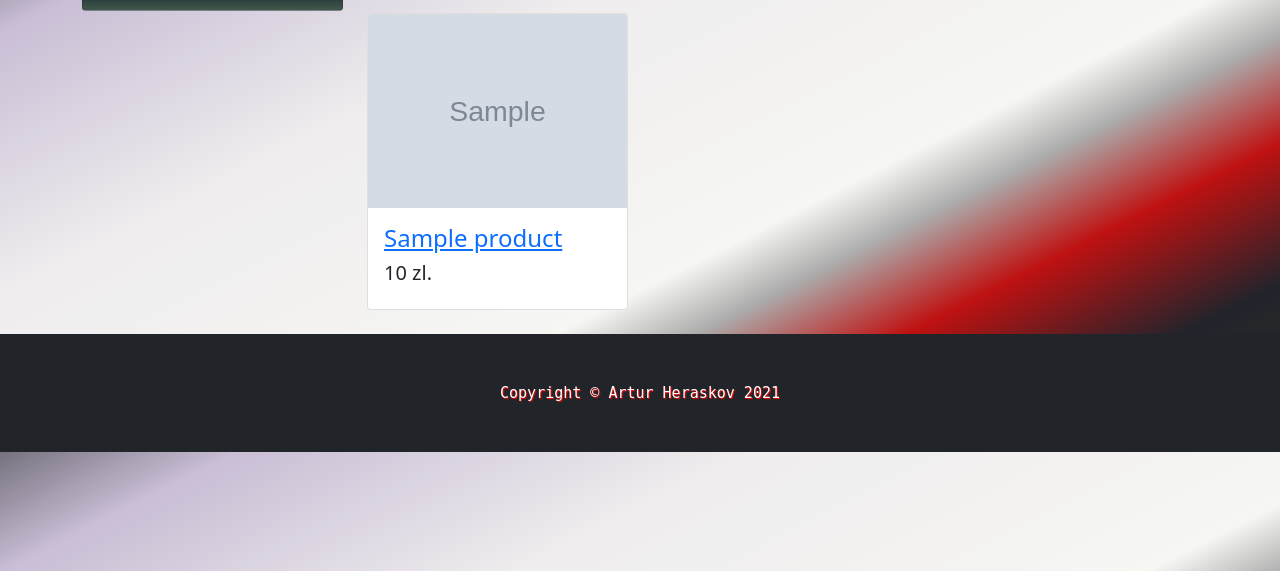
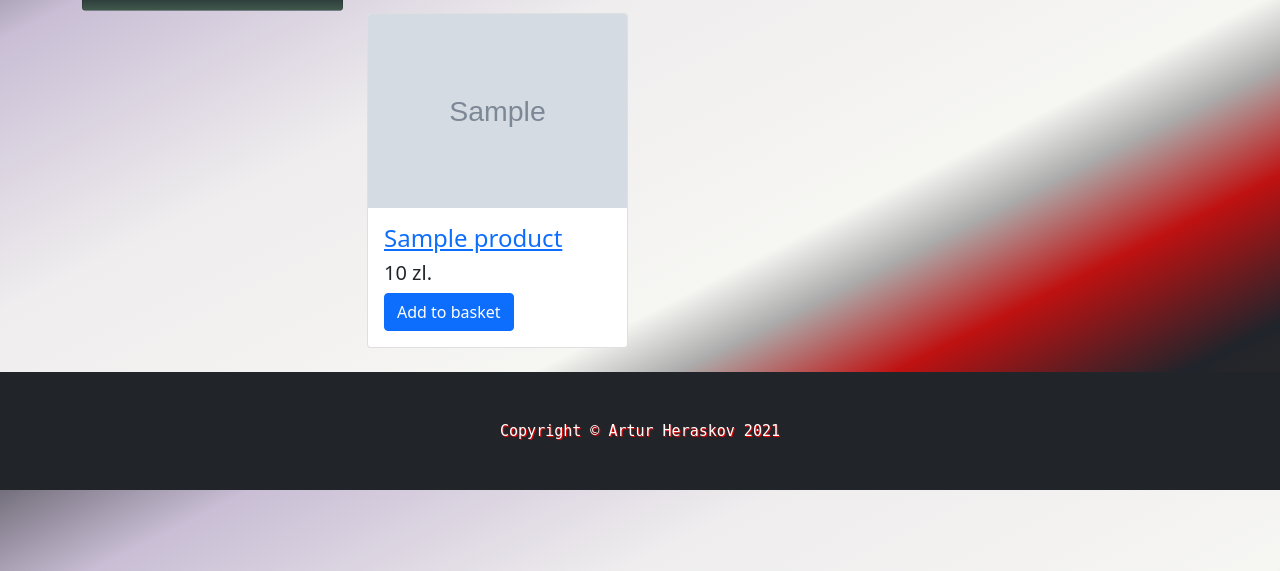
Before and after one commit to Aramegabara/online-shop, a Django app: template shop/mainapp/templates/mainapp/category_detail.html in a window 1280 px wide. Shown: the part 205-776 px from the top of the page. Run offline with Django 3.2, Linux system fonts and the light colour scheme; tables that the repository leaves empty hold one stand-in row (values such as "Sample post"); the template is opened without the code that fills it: values that come from a table or form of the project are taken from there, most other values are stand-ins (such as "Sample title", 1, 10 or a date in 2020); grey boxes marked "Sample" are stand-in pictures.

Commit message:
Add to cart

```diff
--- a/shop/mainapp/templates/mainapp/category_detail.html
+++ b/shop/mainapp/templates/mainapp/category_detail.html
@@ -20,6 +20,9 @@
             <div class="card-body">
                 <h4 class="card-title"><a href="products/{{ product.category.slug }}/{{ product.slug }}">{{ product.title }}</a></h4>
                 <h5>{{ product.price }} zl.</h5>
+                 <a href="{% url 'add_to_cart' ct_model=product.get_model_name slug=product.slug%}">
+                   <button class="btn btn-primary">Add to basket</button>
+                </a>
             </div>
         </div>
     </div>
```
